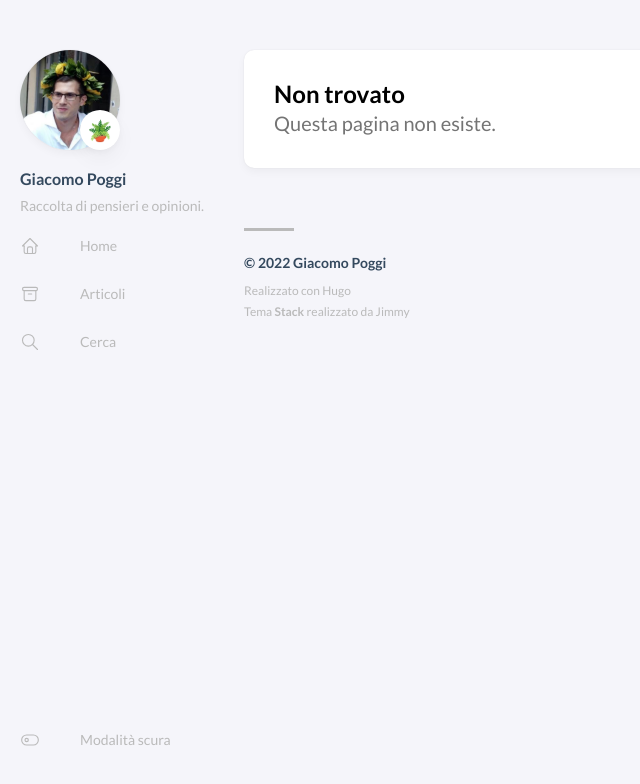
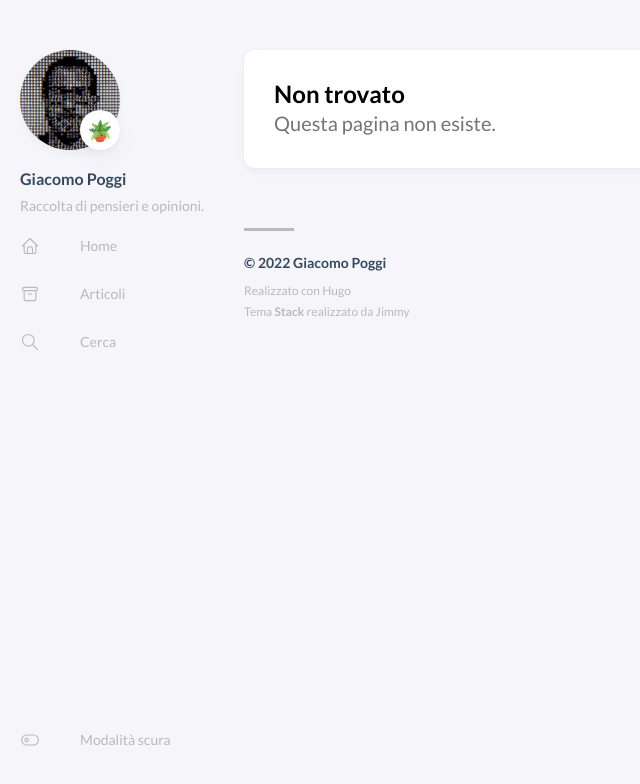
Before and after one commit to giacomopoggi/giacomopoggi.github.io, a plain HTML site: page 404.html in a window 1280 px wide. Shown: the whole page, without its empty margins (0-640 px from the left). Drawn offline with Linux system fonts and the light colour scheme.

Commit message:
Changed avatar

```diff
--- a/404.html
+++ b/404.html
@@ -55,7 +55,7 @@
 
 
 
-                        <img src="/img/avatar_hu78f86041ceacbd69f2e2628f2ecf194f_44857_300x0_resize_q75_box.jpg" width="300"
+                        <img src="/img/avatar_hu747cb7e5bd1d3f8ebbc4cb4aaa996f68_41374_300x0_resize_q75_box.jpg" width="300"
                             height="300" class="site-logo" loading="lazy" alt="Avatar">
 
 
```
Also changed, not shown: articoli/index.html (+1 -1 lines), articoli/pyava/index.html (+1 -1 lines), categorie/index.html (+1 -1 lines), categorie/programmazione/index.html (+1 -1 lines), cerca/index.html (+1 -1 lines), index.html (+1 -1 lines), page/index.html (+1 -1 lines), tag/emulazione/index.html (+1 -1 lines), tag/index.html (+1 -1 lines), tag/python/index.html (+1 -1 lines), img/avatar_hu747cb7e5bd1d3f8ebbc4cb4aaa996f68_41374_300x0_resize_q75_box.jpg (added).
